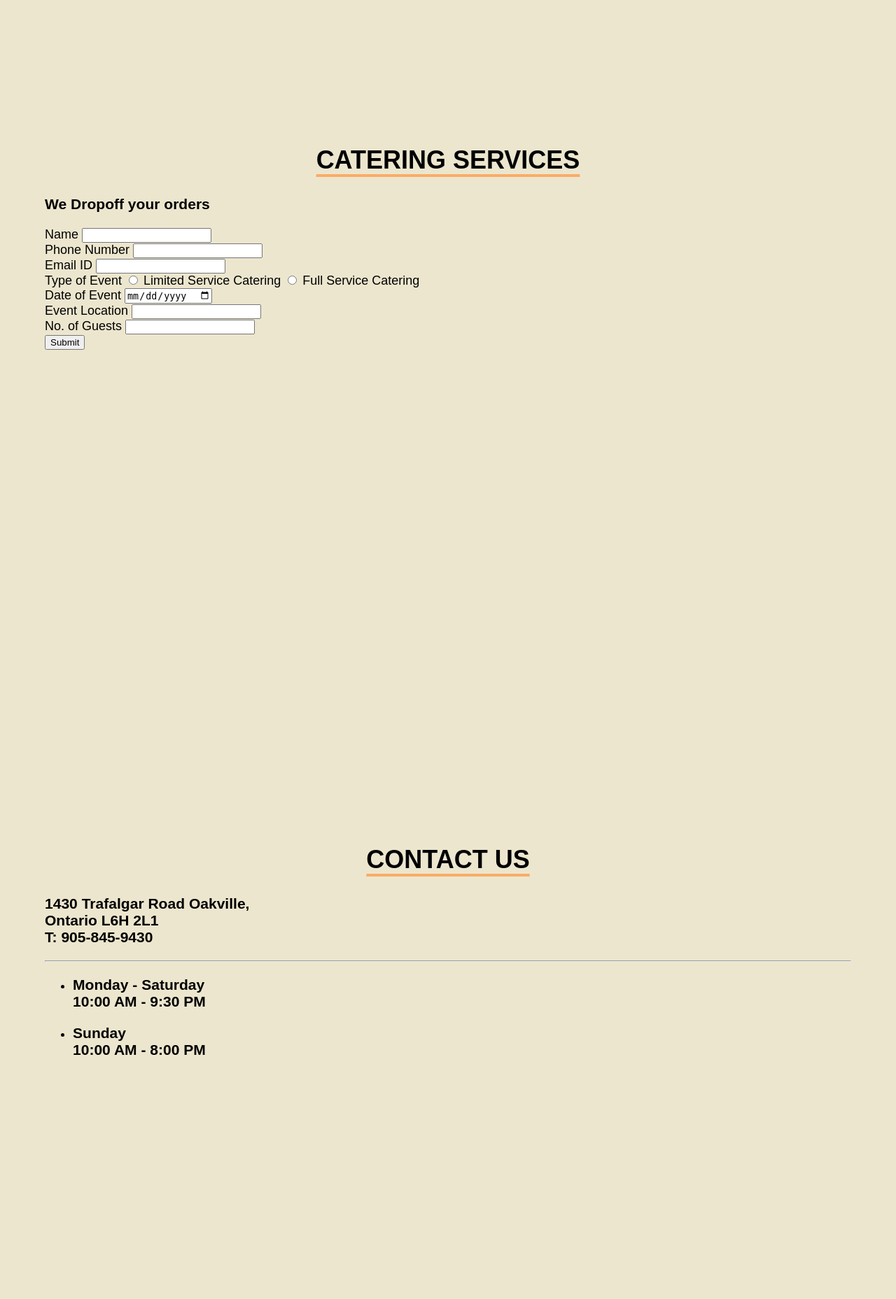
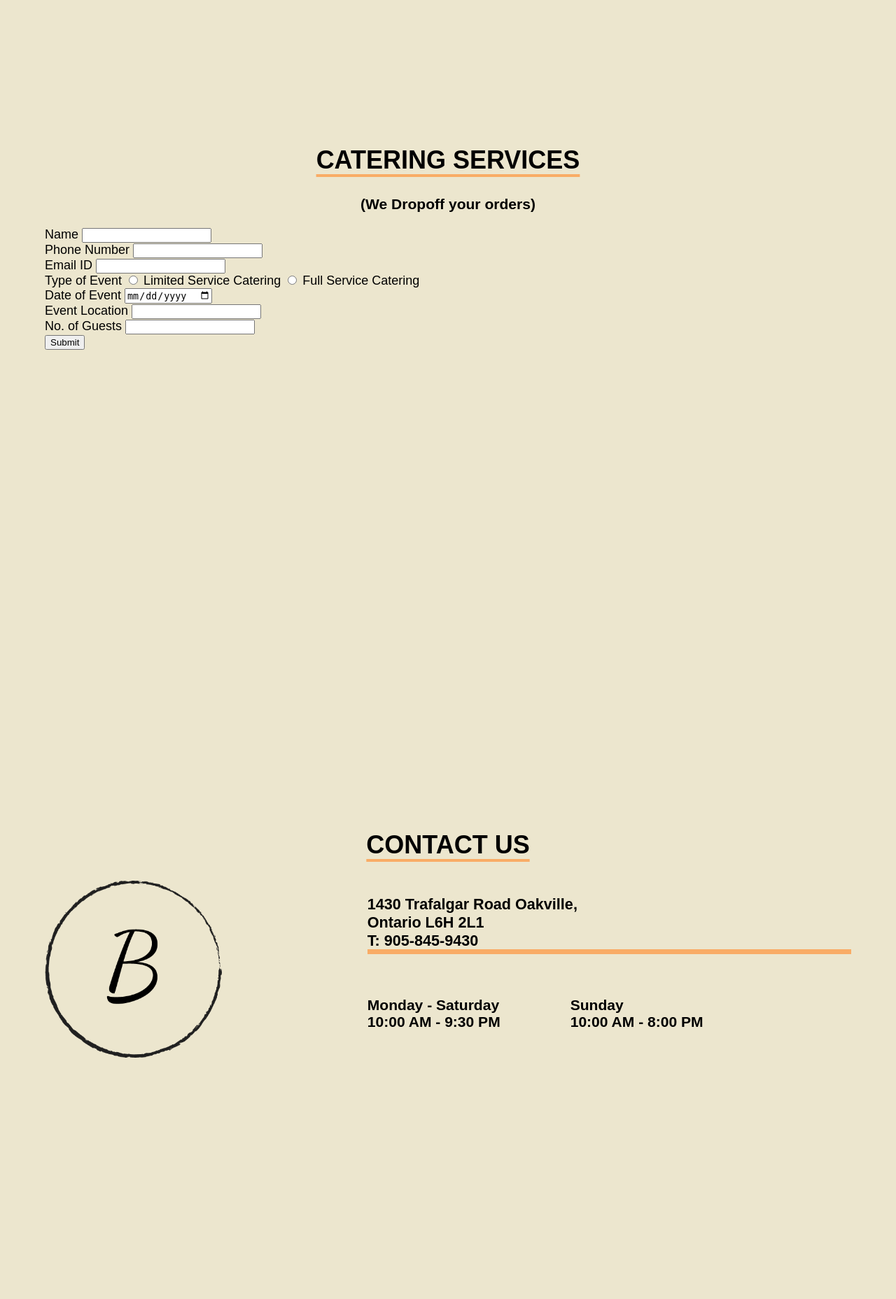
Before and after one commit to BeulaEvangelin/WD_Personal, a PHP site: page / in a window 1280 px wide. Shown: the part 3674-5531 px from the top of the page at 70% size. Run offline with PHP 8.4, Linux system fonts and the light colour scheme; some web fonts are replaced.

Commit message:
contact us style complete

```diff
--- a/index.html
+++ b/index.html
@@ -136,7 +136,7 @@
 
     <section class="cater-section" id="cater">
       <h1>CATERING SERVICES</h1>
-      <h3>We Dropoff your orders</h3>
+      <h3>(We Dropoff your orders)</h3>
       <form id="caterForm" action="cater-form.php" method="POST">
         <label for="name">Name</label>
         <input type="text" name="name" id="name" autocomplete="name" /><br />
@@ -174,12 +174,13 @@
     </section>
 
     <section class="contact-section" id="contact-us">
-      <img src="" />
       <h1>CONTACT US</h1>
-      <h3>
+      <img src="Assets/BBB_Logo_black.png" />
+      <h3 class="address">
         1430 Trafalgar Road Oakville,<br />Ontario L6H 2L1<br />T: 905-845-9430
       </h3>
-      <hr />
+      <div class="divhr"></div>
+      <div class="contact-container">
         <ul>
           <li>
             <h3>
@@ -187,7 +188,9 @@
               10:00 AM - 9:30 PM
             </h3>
           </li>
+        </ul>
 
+        <ul>
           <li>
             <h3>
               Sunday<br />
@@ -195,6 +198,7 @@
             </h3>
           </li>
         </ul>
+      </div>
     </section>
 
     <footer>&copy; 2023 Between Breads Bistro. All rights reserved.</footer>
--- a/main2.css
+++ b/main2.css
@@ -201,3 +201,49 @@ h1{
     width: 150px;
 
 }
+
+.cater-section h3{
+    text-align: center;
+
+}
+
+
+
+
+.contact-section img{
+    width: 22%;
+    height:auto;
+}
+.divhr{
+    position: relative;
+    width: 60%;
+    float: right;
+    bottom: 20%;
+    height:7px;
+    border-width:0;
+    background-color: #F9AC66;
+    }
+.address{
+
+    font-size: 1.2rem;
+    width: 60%;
+    float: right;
+}
+.contact-container{
+    position: relative;
+    width: 60%;
+    float: right;
+    display: flex;
+    right: 0%;
+    bottom: 15%;
+    flex-direction: row;
+    justify-content: left;
+    align-content: space-around;
+	column-gap:100px;
+
+}
+.contact-container ul{
+    padding: 0;
+    margin: 0;
+    list-style: none;
+}
```
Also changed, not shown: Assets/BBB_Logo_black.png (added). Lines whose indentation alone changed are shown as unchanged.
